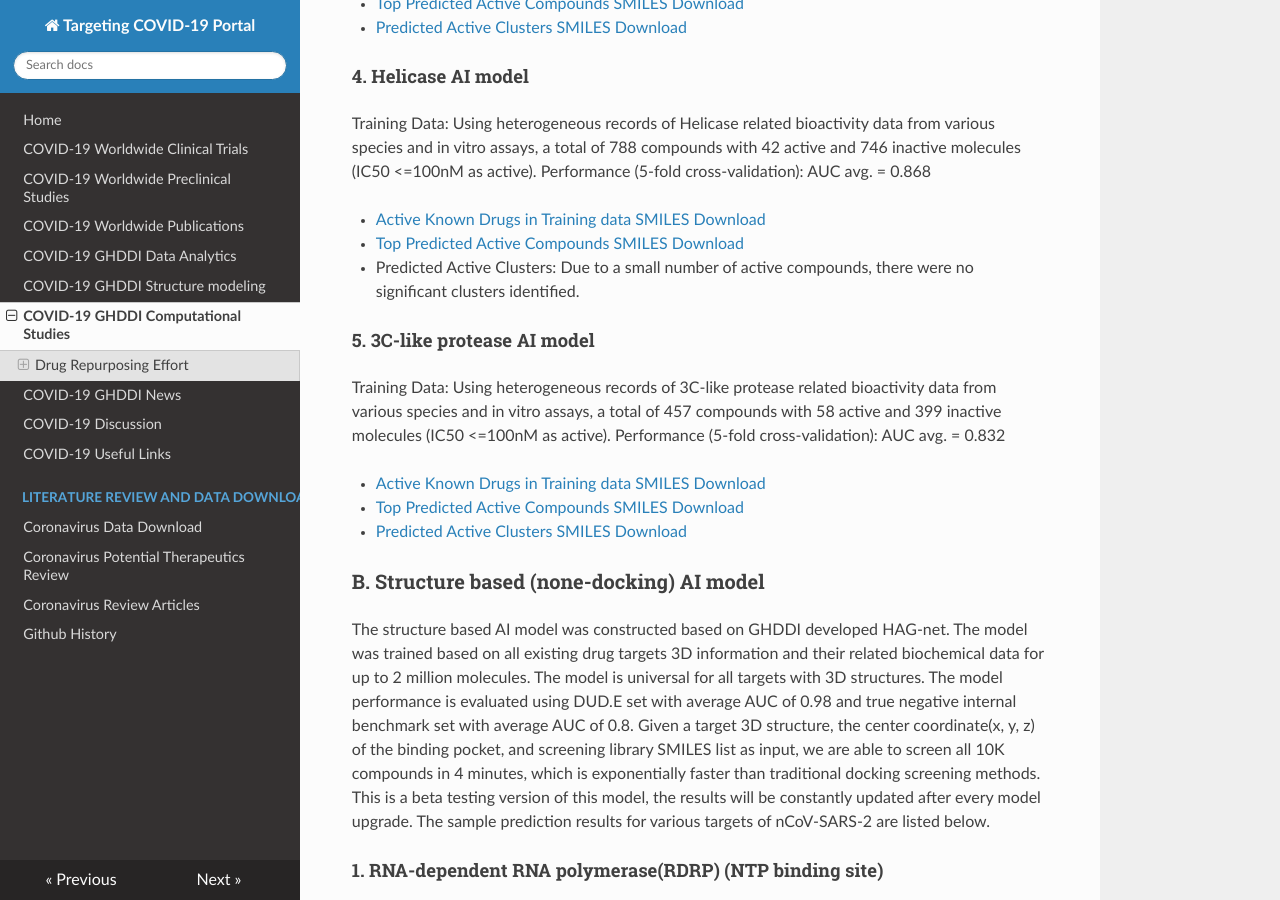
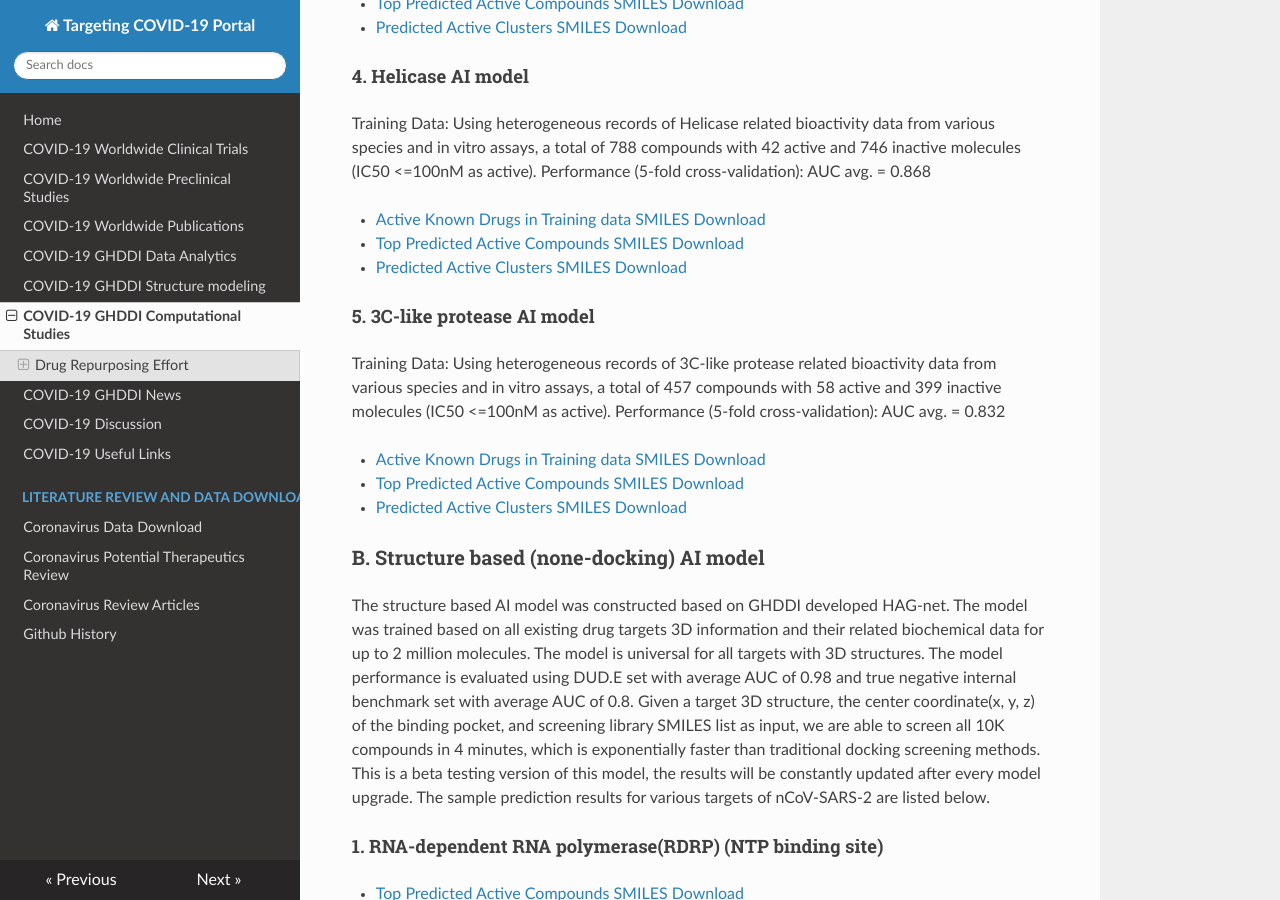
Before and after one commit to GHDDI-AILab/Targeting2019-nCoV, an MkDocs documentation site: the page built from docs/computational.md, in a window 1280 px wide and 900 px high, scrolled down 1546 px. Built offline with MkDocs 1.6.1, drawn with Linux system fonts in a browser that asks for light colours; nearby versions of some CDN libraries.

Commit message:
updated helicase clusters

```diff
--- a/docs/computational.md
+++ b/docs/computational.md
@@ -39,7 +39,7 @@
 
 * [Active Known Drugs in Training data SMILES Download](https://ghddiai.oss-cn-zhangjiakou.aliyuncs.com/file/AKD_helicase.xlsx)
 * [Top Predicted Active Compounds SMILES Download](https://ghddiai.oss-cn-zhangjiakou.aliyuncs.com/file/helicase_top200.csv)
-* Predicted Active Clusters: Due to a small number of active compounds, there were no significant clusters identified.
+* [Predicted Active Clusters SMILES Download](https://ghddiai.oss-cn-zhangjiakou.aliyuncs.com/file/helicase_topclusters.csv)
 
 #### 5. 3C-like protease AI model
 Training Data: Using heterogeneous records of 3C-like protease related bioactivity data from various species and in vitro assays, a total of 457 compounds with 58 active and 399 inactive molecules (IC50 <=100nM as active).
```
